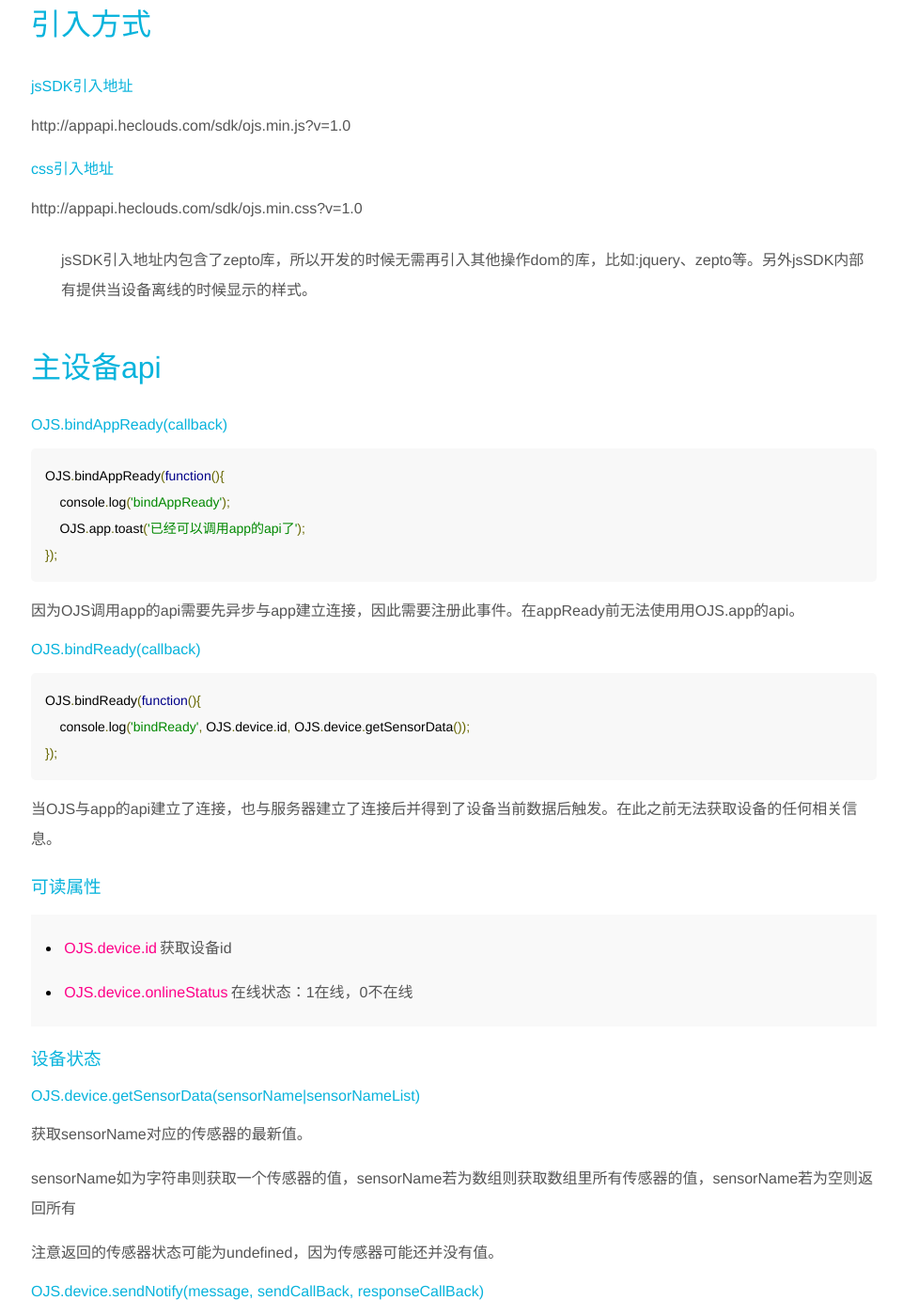
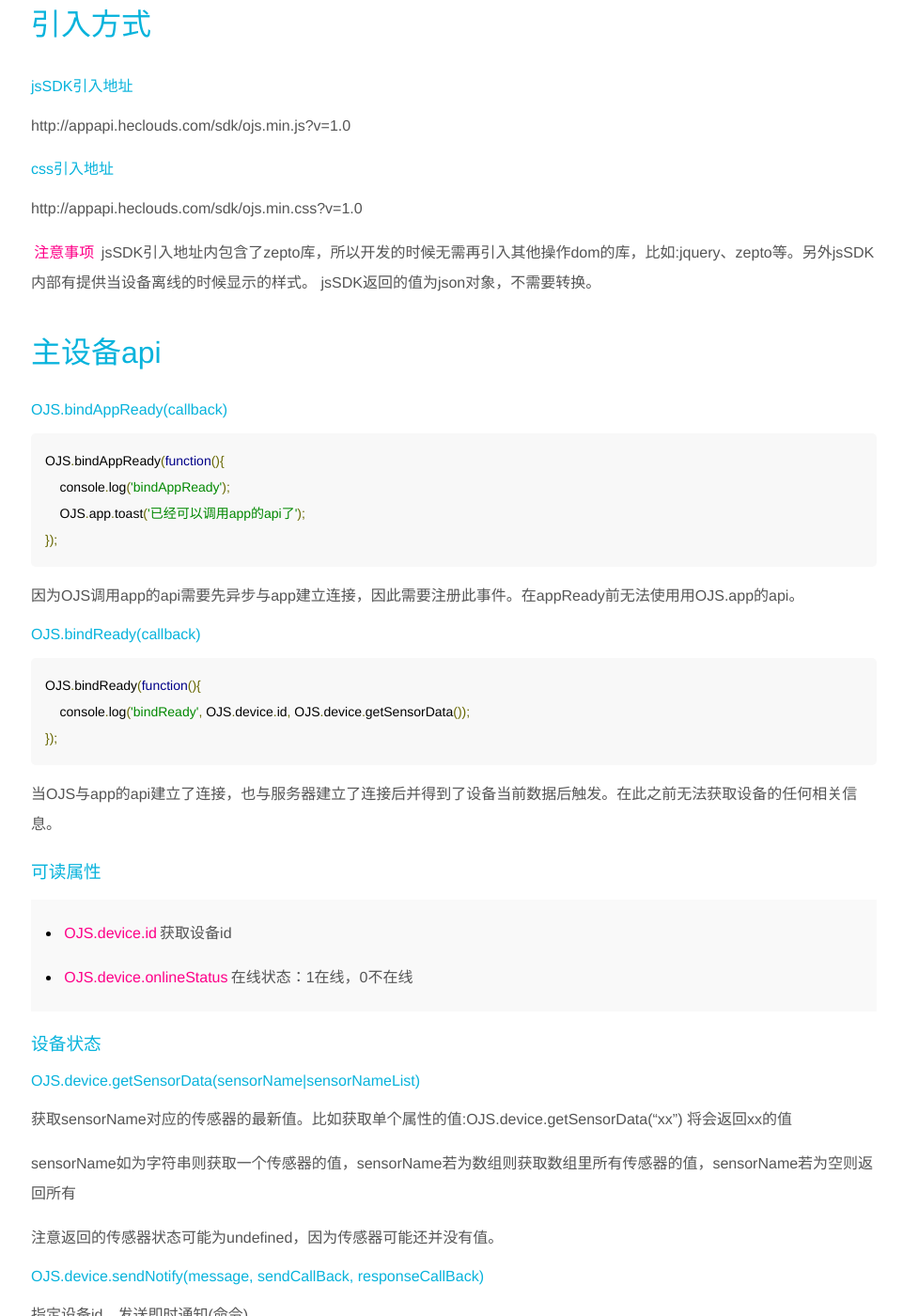
Before and after one commit to cmiot-fe/docs, a Jekyll site: the page built from _oneapp/index.md, in a window 1280 px wide and 1400 px high, scrolled down 254 px. Shown: the whole window at 94% size, without its empty margins (307-1268 px from the left). Built offline with Jekyll 4.4.1, drawn with Linux system fonts in a browser that asks for light colours; some of the changed text lies outside the part shown.

Commit message:
oneapp wiki modified supplement

```diff
--- a/_oneapp/index.md
+++ b/_oneapp/index.md
@@ -18,7 +18,9 @@ http://appapi.heclouds.com/sdk/ojs.min.js?v=1.0
 
 http://appapi.heclouds.com/sdk/ojs.min.css?v=1.0
 
->jsSDK引入地址内包含了zepto库，所以开发的时候无需再引入其他操作dom的库，比如:jquery、zepto等。另外jsSDK内部有提供当设备离线的时候显示的样式。
+`注意事项`
+jsSDK引入地址内包含了zepto库，所以开发的时候无需再引入其他操作dom的库，比如:jquery、zepto等。另外jsSDK内部有提供当设备离线的时候显示的样式。
+jsSDK返回的值为json对象，不需要转换。
 
 # 主设备api
 
@@ -49,7 +51,7 @@ http://appapi.heclouds.com/sdk/ojs.min.css?v=1.0
 
 <h4 id="OJSdevicegetSensorData">OJS.device.getSensorData(sensorName|sensorNameList)</h4>
 
-获取sensorName对应的传感器的最新值。
+获取sensorName对应的传感器的最新值。比如获取单个属性的值:OJS.device.getSensorData("xx") 将会返回xx的值
 
 sensorName如为字符串则获取一个传感器的值，sensorName若为数组则获取数组里所有传感器的值，sensorName若为空则返回所有
 
@@ -90,6 +92,8 @@ sensorName如为字符串则获取一个传感器的值，sensorName若为数组
     }); //传感器上报了数据
 
 # APP资源
+
+调用UI的时候需要注意需要在bindAppReady后才能调用成功
 
 <h3 id="OJSapphasNetWork">OJS.app.hasNetWork(callback)</h3>
 
```
